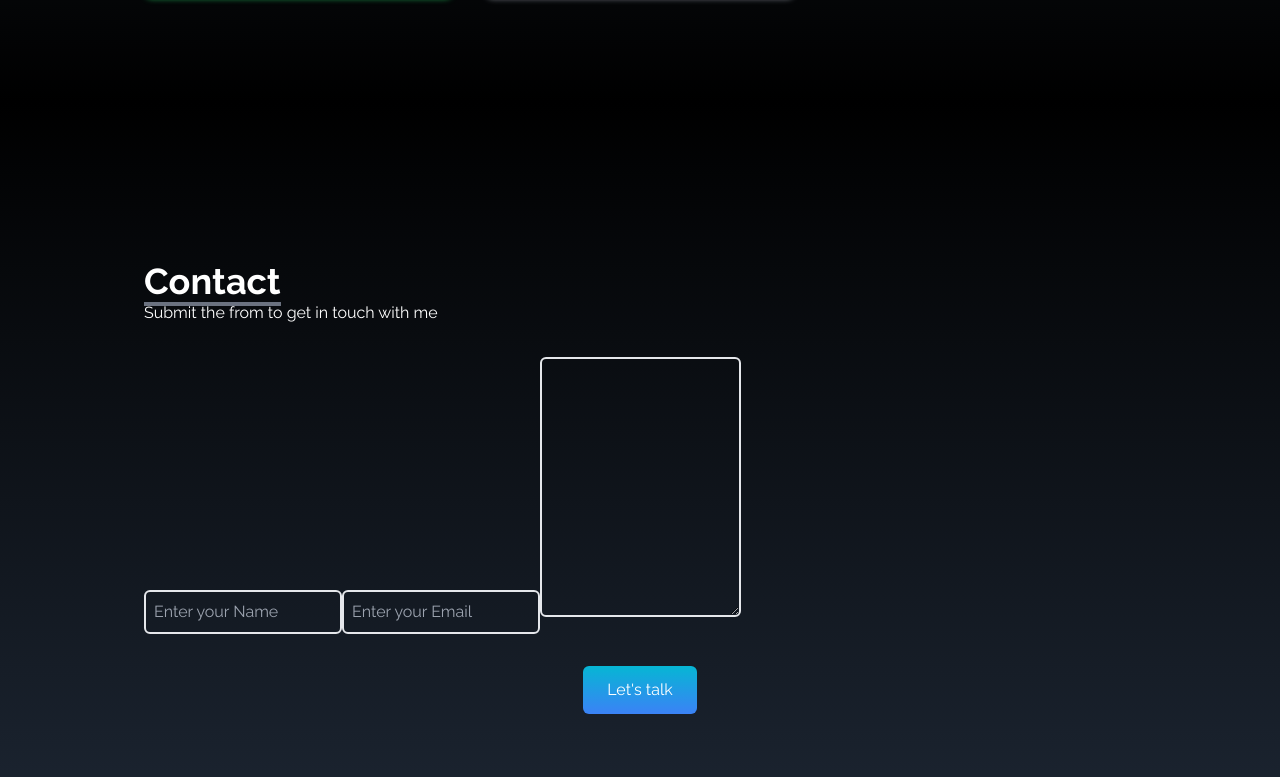
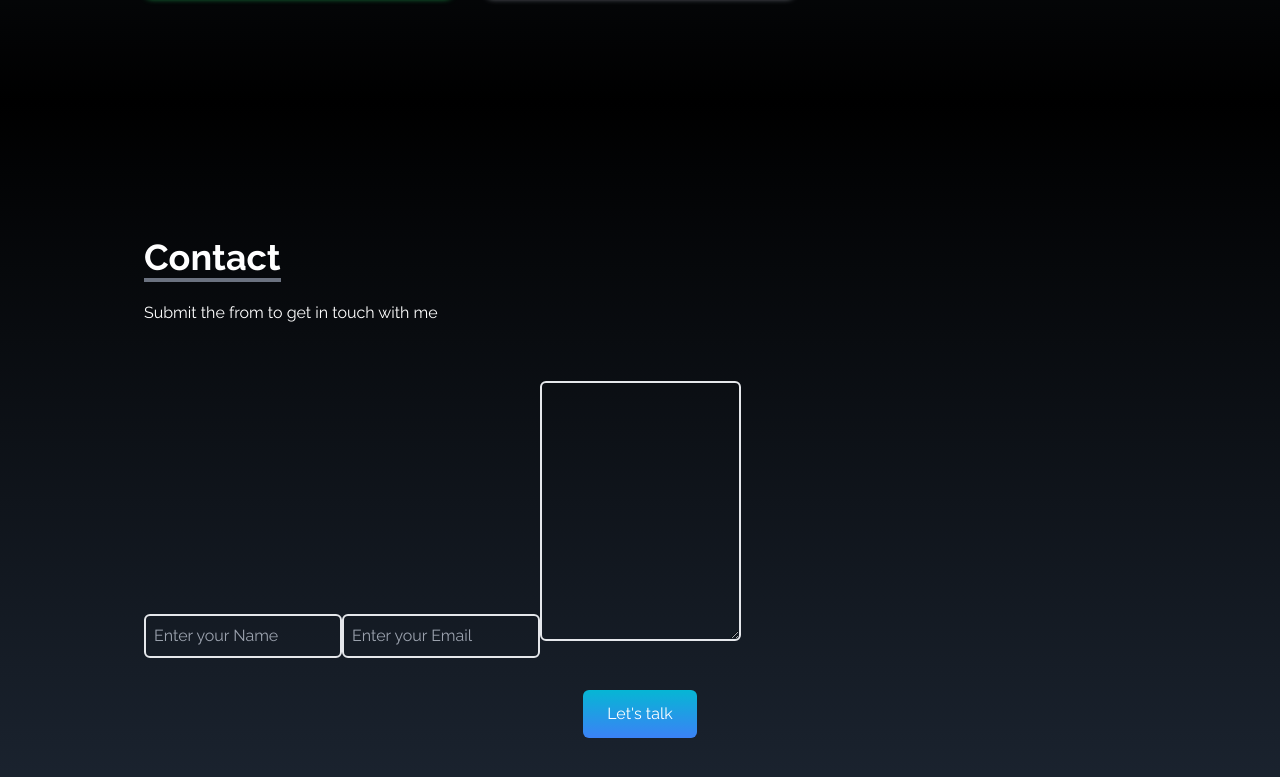
Before and after one commit to adilraees786/My-Portfolio-, a React (Vite) app: page / in a window 1280 px wide. Shown: the part 3097-3874 px from the top of the page. Built offline with nearby package versions, Linux system fonts and the light colour scheme.

Commit message:
add styling in form

```diff
--- a/src/components/Contact.jsx
+++ b/src/components/Contact.jsx
@@ -13,7 +13,7 @@ import React from 'react'
             border-gray-500'>
                 Contact</h1>
 
-            <p>Submit the from to get in touch with me</p>
+            <p className=' py-6'>Submit the from to get in touch with me</p>
         </div>
 <div>
     <form action="">
```
